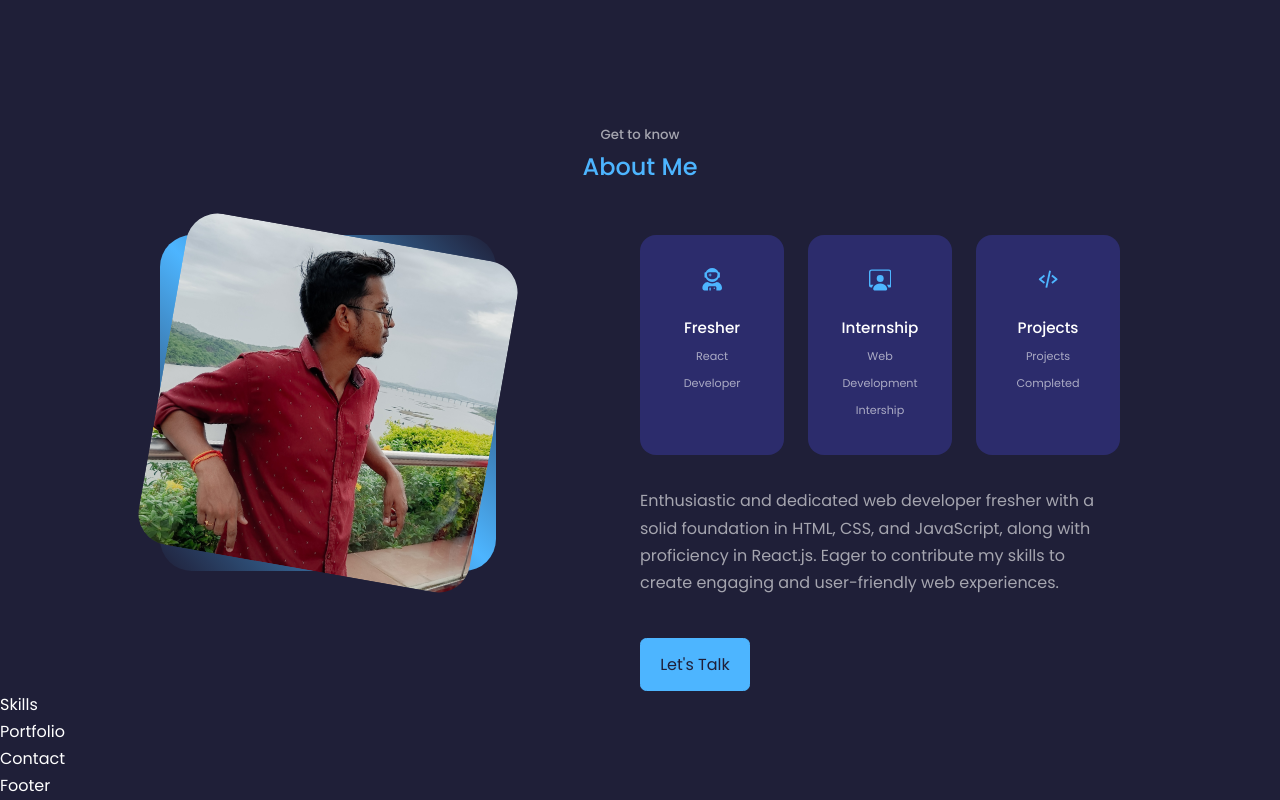
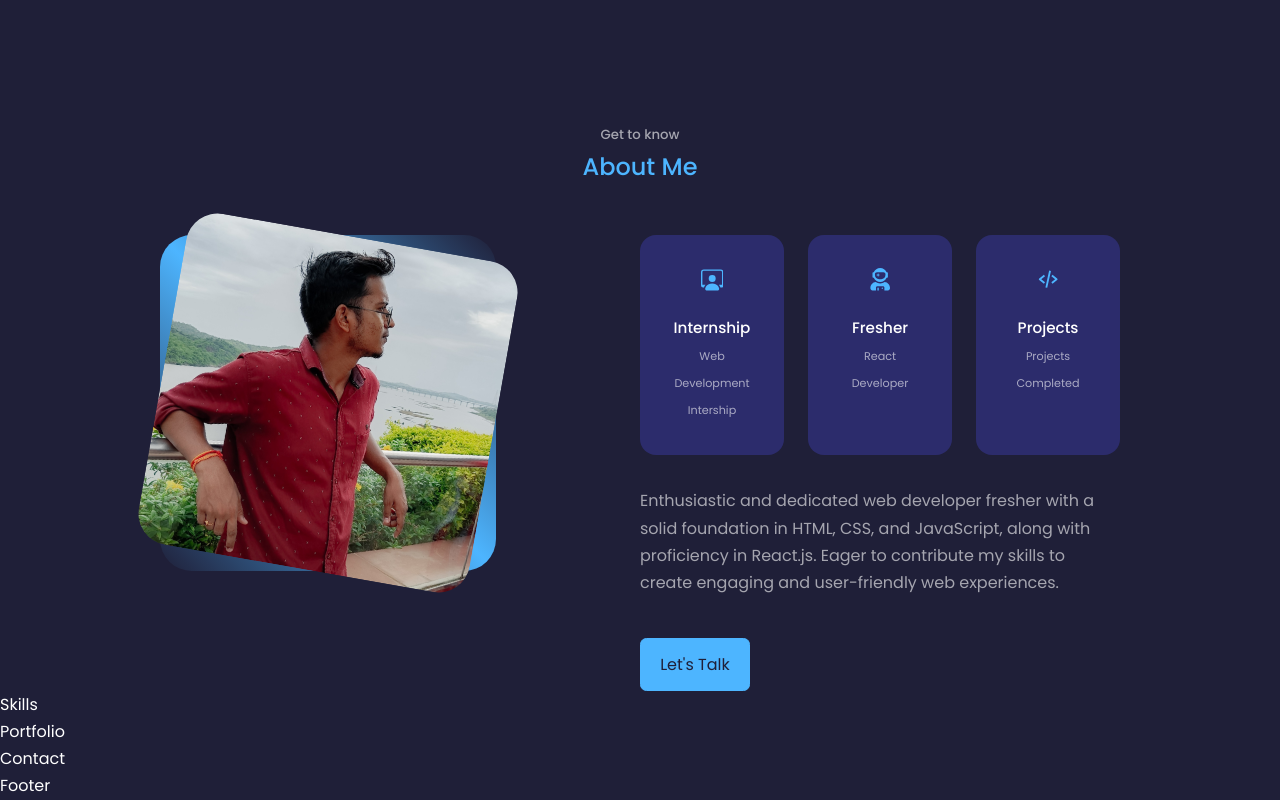
Before and after one commit to mohit162001/my-portfolio, a React (Create React App) app: page / in a window 1280 px wide. Shown: the part 804-1604 px from the top of the page. Built offline with nearby package versions, Linux system fonts and the light colour scheme.

Commit message:
card content swapped

```diff
--- a/src/component/about/About.jsx
+++ b/src/component/about/About.jsx
@@ -19,15 +19,15 @@ const About = () => {
         <div className="about__content">
           <div className="about__cards">
             <article className='about__card'>
-              <FaUserAstronaut className='about__icon'/>
-              <h5>Fresher</h5>
-              <small>React Developer</small>
+              < BsPersonWorkspace className='about__icon'/>
+              <h5>Internship</h5>
+              <small>Web Development Intership</small>
             </article>
 
             <article className='about__card'>
-              <BsPersonWorkspace className='about__icon'/>
-              <h5>Internship</h5>
-              <small>Web Development Intership</small>
+              < FaUserAstronaut className='about__icon'/>
+              <h5>Fresher</h5>
+              <small>React Developer</small>
             </article>
 
             <article className='about__card'>
```
